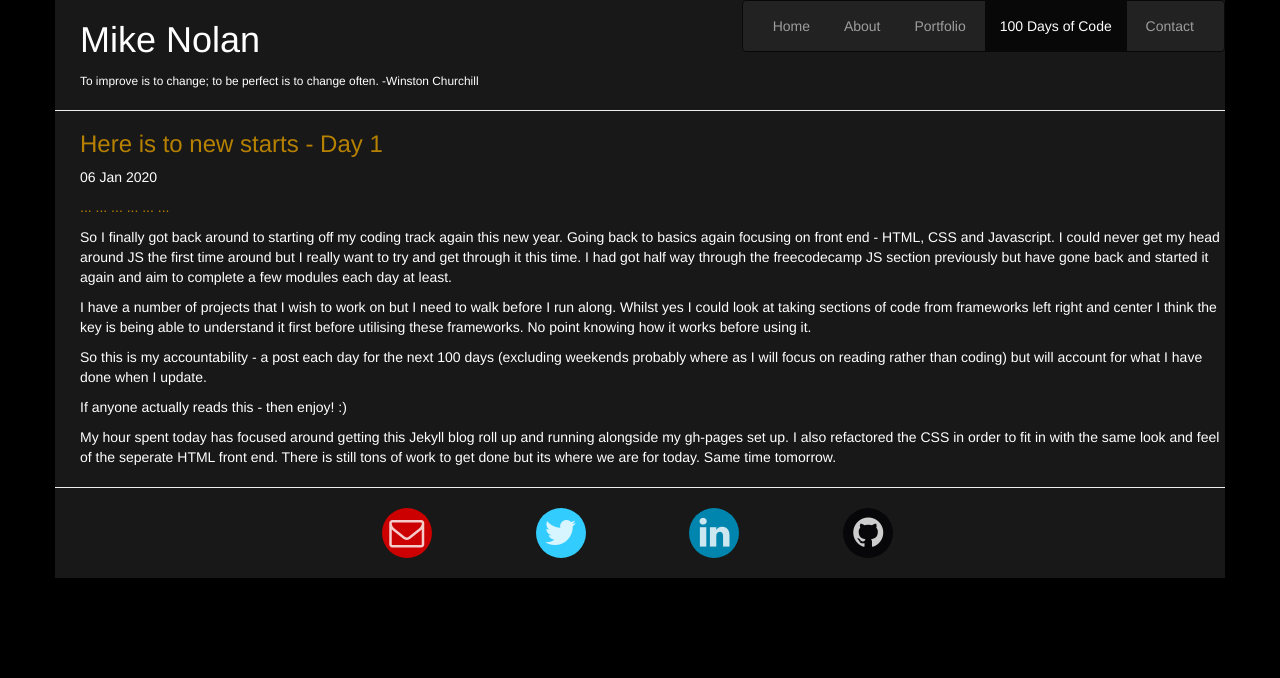
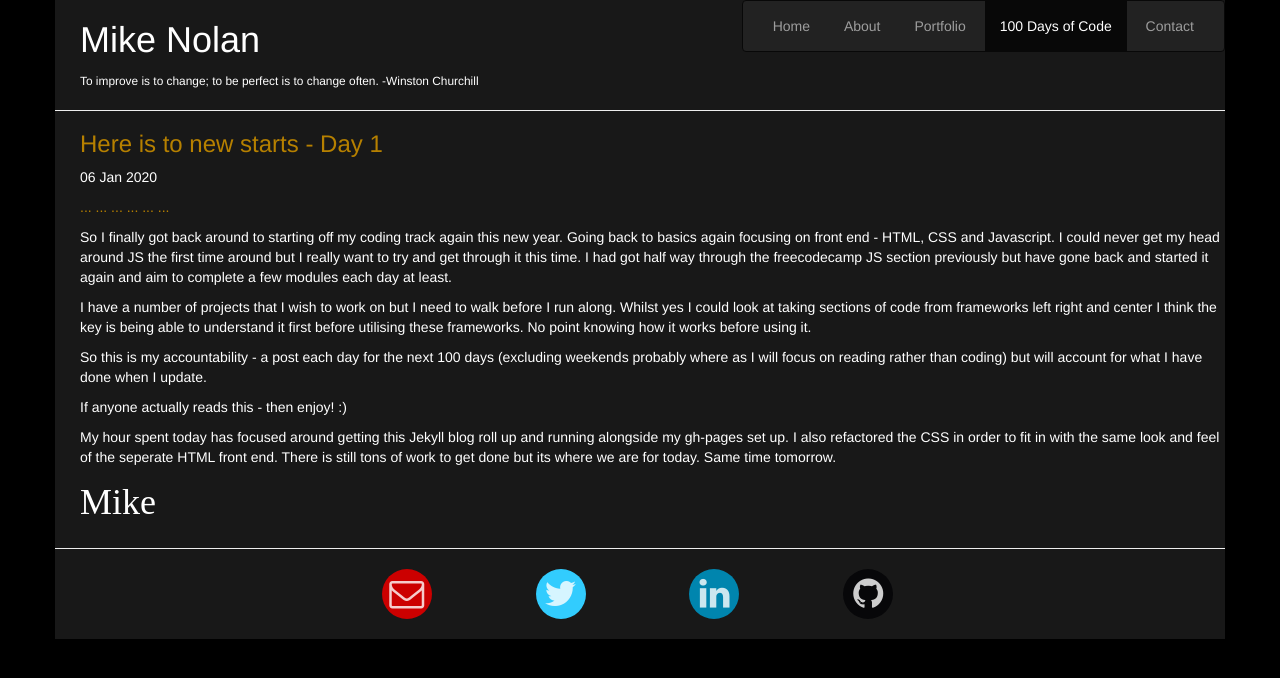
Before and after one commit to mikechristopher/100daysofcode, a Jekyll site: the page built from _posts/2021-01-06-Here-is-to-new-starts.md, in a window 1280 px wide. Shown: the top 678 px of the page. Built offline with Jekyll 4.4.1, drawn with Linux system fonts in a browser that asks for light colours; nearby versions of some CDN libraries.

Commit message:
Signature on post

```diff
--- a/_layouts/post.html
+++ b/_layouts/post.html
@@ -7,5 +7,6 @@ layout: default
 <div class="post">
   {{ content }}
 </div>
+<div class="sig">Mike</div>
 
 <!-- TODO: Sort out CSS Styling on post -->
--- a/css/main.css
+++ b/css/main.css
@@ -70,6 +70,14 @@
   .post-title {
     color: #B68000;
   }
+
+  @import url('https://fonts.googleapis.com/css2?family=Dancing+Script:wght@700&display=swap');
+
+.sig {
+  font-family: 'Dancing Script', cursive;
+	font-size: 36px;
+
+}
   /* TODO: Review rest of CSS in order to confirm its all being used and strip out any uncessary from main site. */
 
   .social {
```
